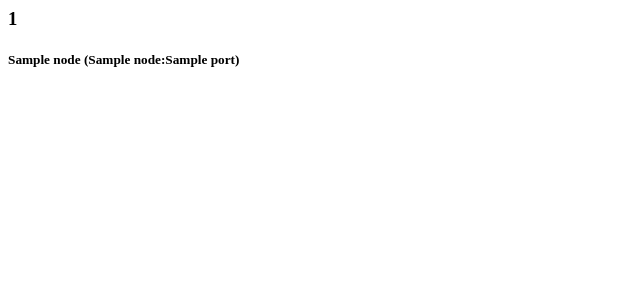
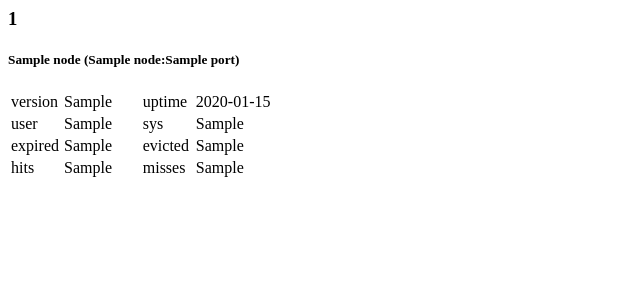
Before and after one commit to k8nx/rmon, a Flask app: template rmon/assets/templates/dashboard.html in a window 1280 px wide. Shown: the top 300 px of the page, without its empty margins (0-640 px from the left). Run offline with Flask 2, Linux system fonts and the light colour scheme; the template is opened without the code that fills it: most values are stand-ins (such as "Sample title", 1, 10 or a date in 2020); parts of the project's set-up code (start-up, migrations or seed data) failed here and were passed over.

Commit message:
1차 프로토타이핑

```diff
--- a/rmon/assets/templates/dashboard.html
+++ b/rmon/assets/templates/dashboard.html
@@ -6,6 +6,40 @@
       <div class="row">
         <div class="span6" ng-repeat="node in cluster.nodes">
           <h5>{{node.name}} ({{node.hostname}}:{{node.port}})</h5>
+          <table class="table table-condensed table-bordered">
+            <colgroup>
+              <col width="20%" />
+              <col width="30%" />
+              <col width="20%" />
+              <col width="30%" />
+            </colgroup>
+            <tbody>
+              <tr>
+                <td>version</td>
+                <td>{{node.info.redis_version}}</td>
+                <td>uptime</td>
+                <td>{{node.info.uptime_in_seconds}}</td>
+              </tr>
+              <tr>
+                <td>user</td>
+                <td>{{node.info.used_cpu_user}}</td>
+                <td>sys</td>
+                <td>{{node.info.used_cpu_sys}}</td>
+              </tr>
+              <tr>
+                <td>expired</td>
+                <td>{{node.info.expired_keys}}</td>
+                <td>evicted</td>
+                <td>{{node.info.evicted_keys}}</td>
+              </tr>
+              <tr>
+                <td>hits</td>
+                <td>{{node.info.keyspace_hits}}</td>
+                <td>misses</td>
+                <td>{{node.info.keyspace_misses}}</td>
+              </tr>
+            </tbody>
+          </table>
         </div>
       </div>
     </div>
--- a/rmon/clusters/views.py
+++ b/rmon/clusters/views.py
@@ -11,6 +11,11 @@ mod = Blueprint('cluster', __name__, url_prefix='/v1/clusters')
 
 @mod.route('/')
 def index():
+    for cluster in clusters.clusters:
+        from rmon.processes.redis_process import Redis
+        for node in cluster.nodes:
+            process = Redis()
+            node.info = process.info(node)
     return repr(clusters.clusters)
 
 @mod.route('/<string:id>/nodes', methods=('GET','POST'))
```
